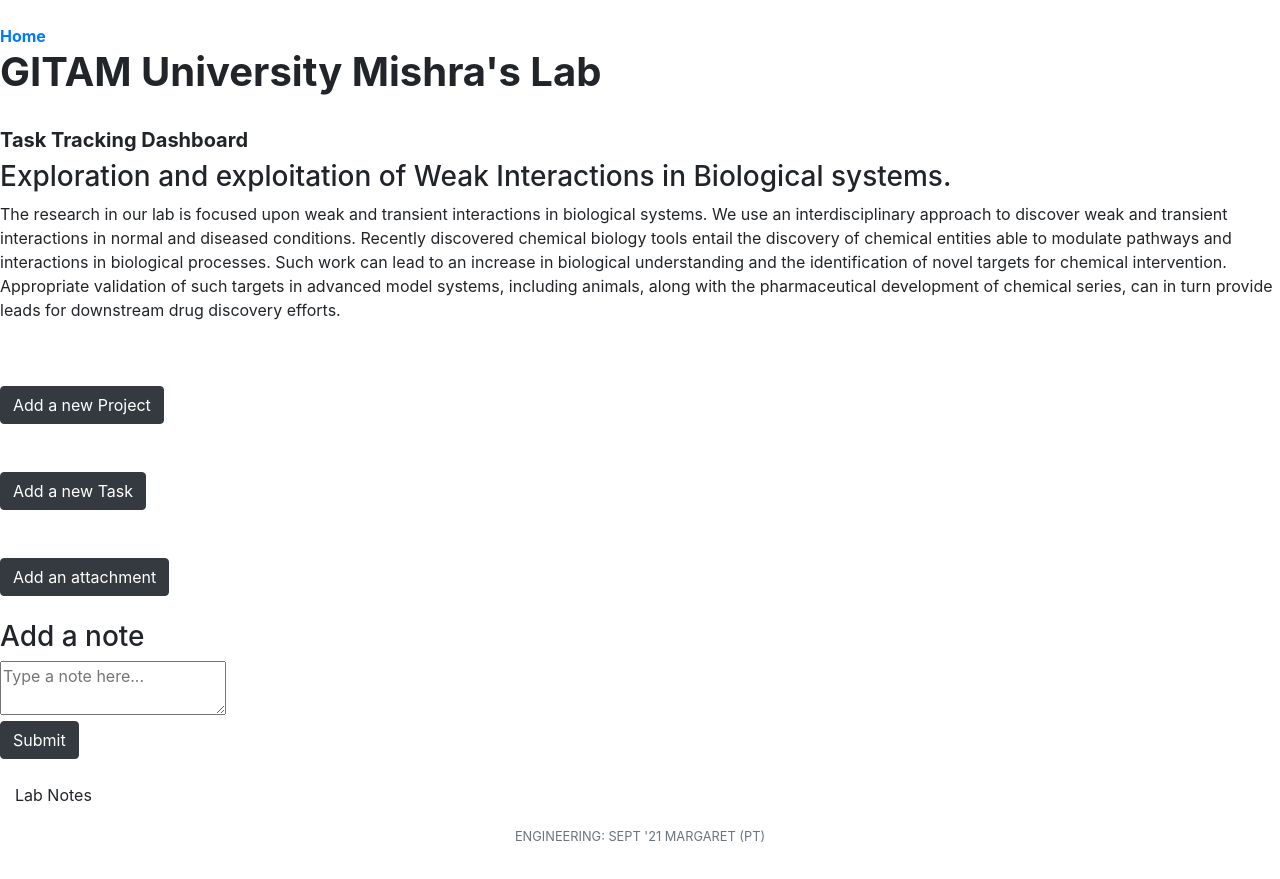
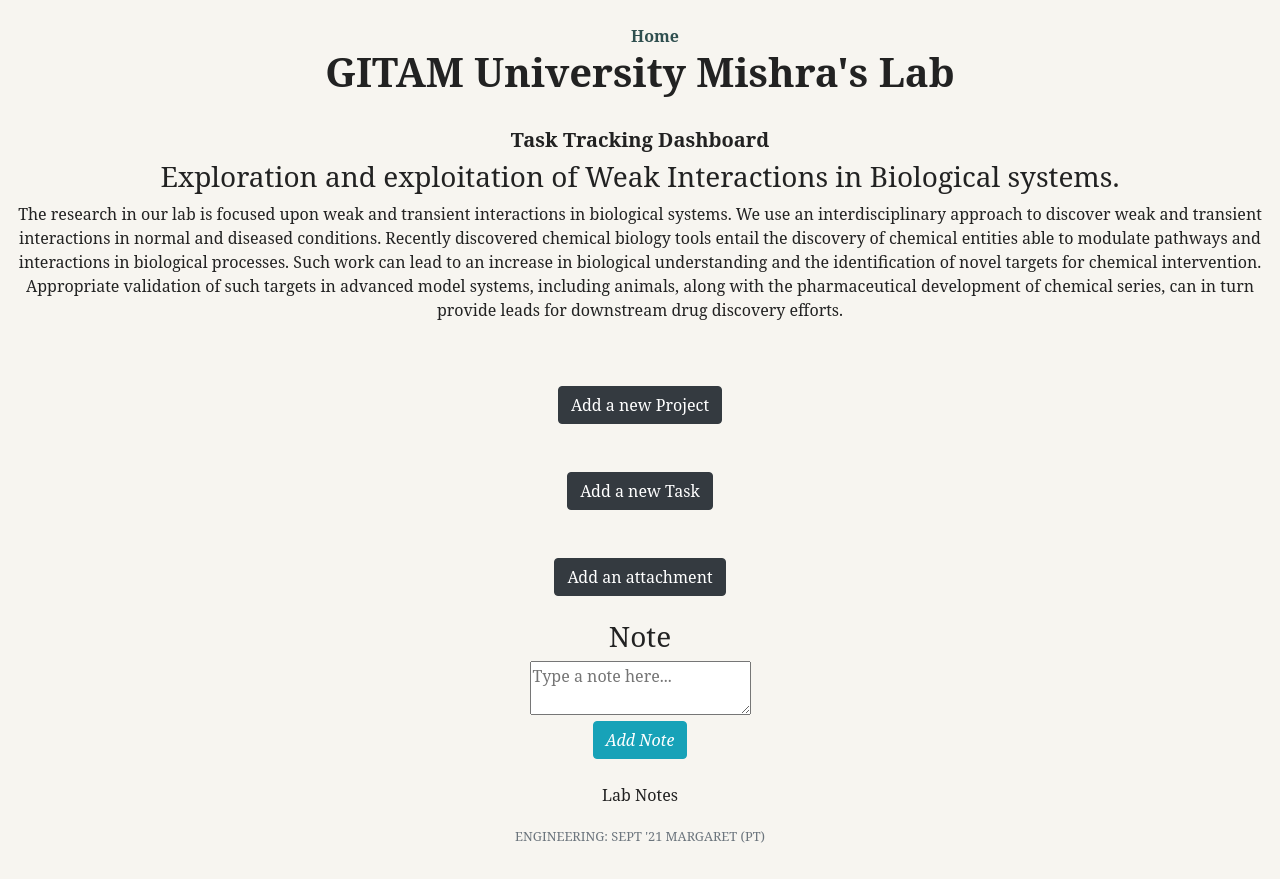
Before and after one commit to sukhanova/HB-Capstone, a Flask app: page /users_dashboard/1 in a window 1280 px wide. After the commit the page ends 843 px from the top, so only its background shows below. Run offline with Flask 2, Linux system fonts and the light colour scheme; data that the repository does not hold is empty; parts of the project's set-up code (start-up, migrations or seed data) failed here and were passed over; some libraries are stand-ins or nearby versions.

Commit message:
Working on styling

```diff
--- a/static/css/styles.css
+++ b/static/css/styles.css
@@ -1,9 +1,25 @@
+/* Global Layout Set-up */
+* {
+    font-family: 'Oswald',
+        sans-serif;
+    font-family: 'Noto Serif',
+        serif;
+}
+
+/* Type Selectors ------------------ */
 body {
     /* Margin bottom by footer height */
+    padding: 1.5em;
     margin-bottom: 2em;
+    font-family: 'Times New Roman', Times, serif;
+    color: #222;
+    background: #f7f5f0;
+    margin: 0;
+    padding: 0;
+    text-align: center;
 }
 
-.footer {
+footer {
     position: absolute;
     bottom: 0;
     width: 100%;
@@ -14,6 +30,39 @@
     background-color: #f5f5f5;
 }
 
-.notes-section{
-    display: inline-block;
+/* ID Selectors -------------------- */
+
+
+/* Class Selectors ----------------- */
+
+
+/* Pseudo-classes ------------------ */
+
+
+/* Link Styles */
+
+nav a {
+	display: inline-block;
+    padding-left: 15px;
+    margin-left: 15px;
+    line-height: 18px;
+    color: darkslategray;
+    text-decoration: none;
+    font-weight: bold;
+    border-left: 1px solid #efefef;
 }
+
+nav a:first-child {
+    border-left: 0 none;
+}
+
+nav ul {
+	list-style: none;
+	margin:0 2px;
+	padding: 0;
+}
+
+nav li {
+	display: inline-block;
+	padding: 5px 5px;
+}
--- a/static/js/main.js
+++ b/static/js/main.js
@@ -12,7 +12,7 @@
 		};
 		const userNoteReq = $.ajax(payload);
 		userNoteReq.then(function(res) {
-			const htmlToAdd = `<div>${res.note}<br><button data-source="{{note.note_id}}" type="submit" class="btn btn-outline-secondary btn-sm remove"><i class="fa fa-trash fa-1" aria-hidden="true">Remove</i></button></>`
+			const htmlToAdd = `<p>${res.note}<br><button data-source="{{note.note_id}}" type="submit" class="btn btn-outline-secondary btn-sm remove"><i class="fa fa-trash fa-1" aria-hidden="true">Remove</i></button></p>`
 			userNotes.append(htmlToAdd);
 			$('#note').val('');
 			window.location.reload();
--- a/templates/users_dashboard.html
+++ b/templates/users_dashboard.html
@@ -13,13 +13,11 @@
 </div>
 
 <div>
-<div>
 	<br>
 	<br>
 	<a href="/create_project" type="button" class="btn btn-dark">Add a new Project</a>
 	<br>
 	<br>
-</div>
 </div>
 <div>
 	<br>
@@ -35,10 +33,10 @@
 </div>
 	<div>
 		<form id="addNoteForm" action="/add_note" method="POST" enctype="multipart/form-data">
-			<h3>Add a note</h3>
-			<textarea type="text" name="note" id="note" placeholder="Type a note here..." required></textarea>
+			<h3>Note</h3>
+			<textarea name="note" id="note" placeholder="Type a note here..." required></textarea>
 			<br>
-			<input type="submit" class="btn btn-dark">
+			<button type="submit" class="btn btn-info submit"><i class="fa fa-trash fa-1" aria-hidden="true">Add Note</i></button>
 		</form>
 	</div>
 
```
